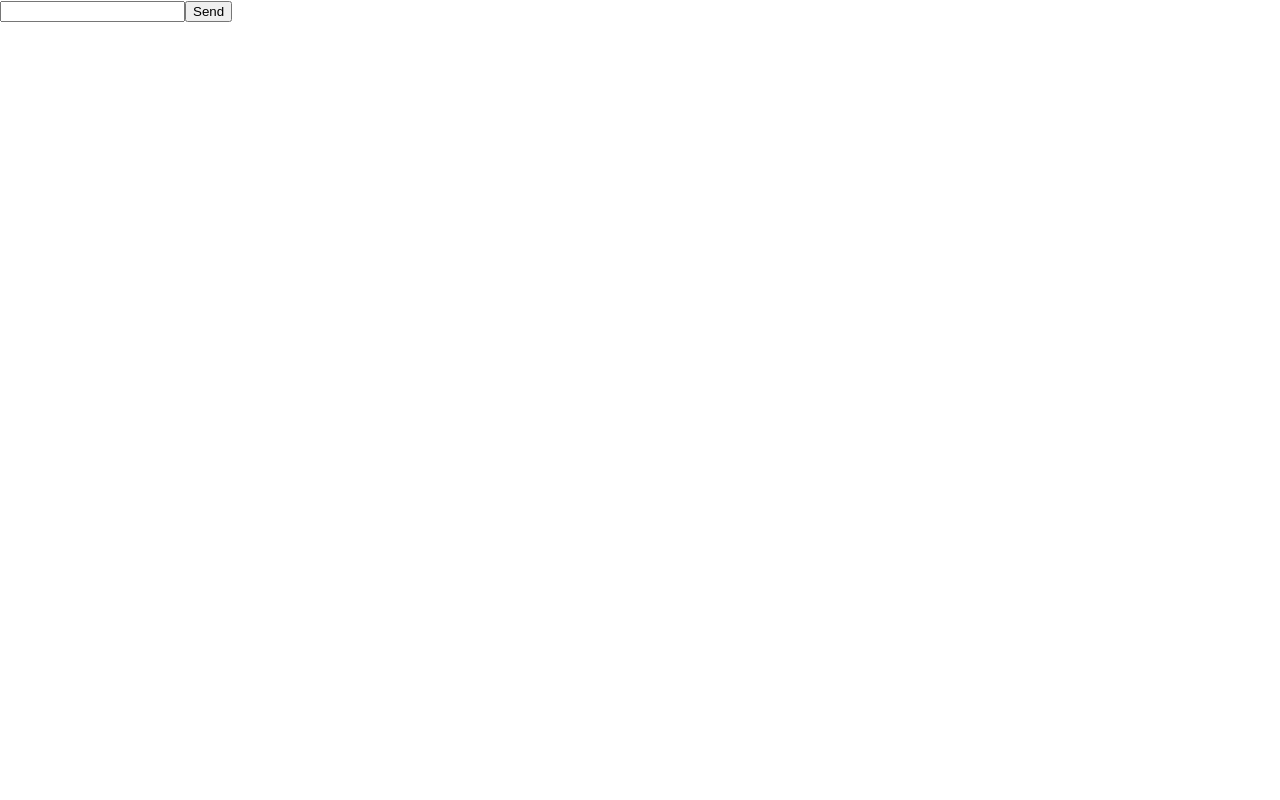
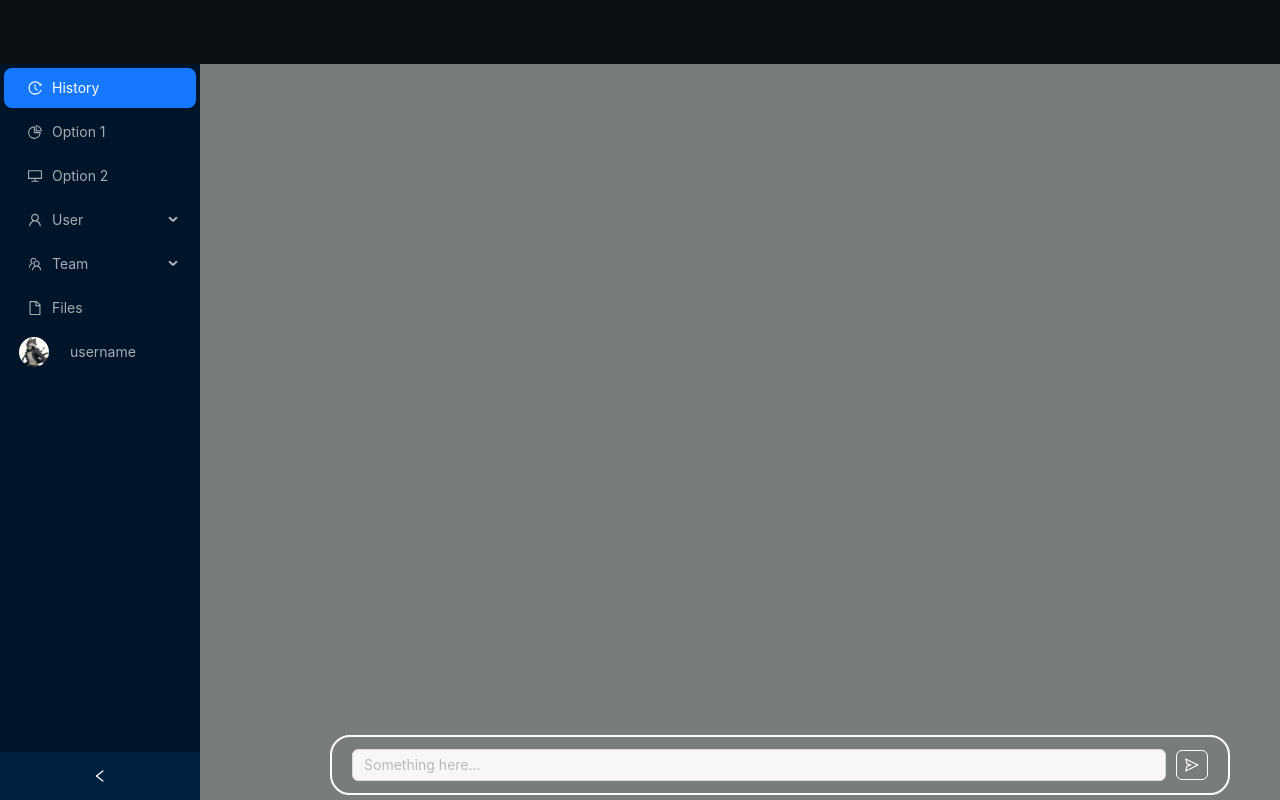
Before and after one commit to PolyglotBot-Alpha/frontend, a React (Create React App) app: page / in a window 1280 px wide. Built offline with nearby package versions, Linux system fonts and the light colour scheme.

Commit message:
front update

```diff
--- a/package.json
+++ b/package.json
@@ -3,14 +3,17 @@
   "version": "0.1.0",
   "private": true,
   "dependencies": {
+    "@ant-design/icons": "^5.3.6",
     "@testing-library/jest-dom": "^5.17.0",
     "@testing-library/react": "^13.4.0",
     "@testing-library/user-event": "^13.5.0",
+    "antd": "^5.16.4",
     "axios": "^1.6.8",
     "react": "^18.2.0",
     "react-dom": "^18.2.0",
     "react-scripts": "5.0.1",
     "socket.io-client": "^4.7.5",
+    "styled-components": "^6.1.8",
     "web-vitals": "^2.1.4"
   },
   "scripts": {
--- a/src/App.css
+++ b/src/App.css
@@ -28,6 +28,84 @@
   color: #61dafb;
 }
 
+.header {
+  position: fixed;
+  top: 0;
+  width: 100%;
+  display: flex;
+  align-items: center;
+  background-color: #0B1013;
+}
+
+.content{
+  overflow: auto;
+  display: flex;
+  flex-direction: column;
+  align-items: center;
+  padding-bottom: 20px;
+  transition: margin-left 0.3s;
+  background-color: #787D7B;
+}
+
+.buttonStyle{
+  width: 30px;
+  height: 30px;
+  display: flex;
+  justify-content: center;
+  align-items: center;
+}
+
+.sideBar{
+  overflow: auto;
+  height: 100vh;
+  padding-top: 64px;
+  position: fixed;
+  left: 0;
+  top: 0;
+  bottom: 0;
+}
+
+.messageBox{
+  display: inline-block;
+  word-wrap: break-word;
+  max-width: 80%;
+  border: 2px;
+  padding: 5px;
+  border-radius: 10px;
+  color: white;
+  margin: 10px 0;
+}
+
+.messageArea{
+  padding-top: 70px;
+  min-height: 95vh;
+  max-width: 800px;
+  width: 100%;
+  transition: margin-left 0.3s;
+  background-color: #787D7B;
+  border-radius: 20px;
+}
+
+.inputBox{
+  position: fixed;
+  bottom: 5px;
+  right: 0;
+  min-height: 60px;
+  border: 2px solid white;
+  display: flex;
+  align-items: center;
+  padding: 10px 20px;
+  background-color: #787D7B;
+  margin-top: 10px;
+  max-width: 900px;
+  border-radius: 20px;
+  transition: left 0.3s;
+  width: 100%;
+}
+.avatar {
+  justify-self: center; /* 水平居中对齐 */
+}
+
 @keyframes App-logo-spin {
   from {
     transform: rotate(0deg);
@@ -36,3 +114,29 @@
     transform: rotate(360deg);
   }
 }
+
+@media (max-width: 768px) {
+.inputBox{
+  width: 75%;
+}
+
+.sideBar{
+  position: fixed;
+  width: 80%;
+  height: 100%;
+  z-index: 1000;
+}
+.inputBox{
+  z-index: 0;
+}
+.messageArea{
+  width: 80%;
+}
+.messageBox {
+  float: none;
+  margin: 10px 0;
+  text-align: center;
+  display: block;
+}
+
+}
--- a/src/App.js
+++ b/src/App.js
@@ -1,17 +1,58 @@
-import React, { useState, useEffect } from 'react';
-import axios from 'axios';
+import React, { useState, useEffect } from "react";
+import axios from "axios";
+import "./App.css";
+import {
+  DesktopOutlined,
+  FileOutlined,
+  PieChartOutlined,
+  TeamOutlined,
+  UserOutlined,
+  SoundOutlined,
+  SendOutlined,
+  HistoryOutlined,
+} from "@ant-design/icons";
+import { Avatar, Button, Layout, Menu, theme } from "antd";
+import { Input } from "antd";
+import UserImage from "./user.png";
+const { TextArea } = Input;
+const { Header, Content, Footer, Sider } = Layout;
+function getItem(label, key, icon, children) {
+  return {
+    key,
+    icon,
+    children,
+    label,
+  };
+}
+const items = [
+  getItem("History", "1", <HistoryOutlined />),
+  getItem("Option 1", "2", <PieChartOutlined />),
+  getItem("Option 2", "3", <DesktopOutlined />),
+  getItem("User", "sub1", <UserOutlined />, [
+    getItem("Tom", "4"),
+    getItem("Bill", "5"),
+    getItem("Alex", "6"),
+  ]),
+  getItem("Team", "sub2", <TeamOutlined />, [
+    getItem("Team 1", "7"),
+    getItem("Team 2", "8"),
+  ]),
+  getItem("Files", "9", <FileOutlined />),
+  getItem("username", "10", <Avatar style={{ right: 10 }} src={UserImage} />),
+];
 
 function App() {
+  // const { currentUser } = useContext(AuthContext);
   const [messages, setMessages] = useState(() => {
     // Try to retrieve the chat history from localStorage
-    const savedMessages = localStorage.getItem('chatMessages');
+    const savedMessages = localStorage.getItem("chatMessages");
     return savedMessages ? JSON.parse(savedMessages) : [];
   });
-  const [input, setInput] = useState('');
+  const [input, setInput] = useState("");
 
   useEffect(() => {
     // Listen for changes in messages and update localStorage
-    localStorage.setItem('chatMessages', JSON.stringify(messages));
+    localStorage.setItem("chatMessages", JSON.stringify(messages));
   }, [messages]);
 
   const handleInputChange = (event) => {
@@ -19,28 +60,43 @@ function App() {
   };
 
   const handleSend = async () => {
-    const userMessage = { text: input, id: Date.now(), sender: 'user' };
-    setMessages(messages => [...messages, userMessage]);
+    const userMessage = { text: input, id: Date.now(), sender: "user" };
+    setMessages((messages) => [...messages, userMessage]);
 
     try {
-      const response = await axios.post(process.env.REACT_APP_API_URL, { user_input: input });
+      const response = await axios.post(process.env.REACT_APP_API_URL, {
+        user_input: input,
+      });
       const { essay, audio_url } = response.data;
-      const botMessage = { text: essay, audioUrl: audio_url, id: Date.now() + 1, sender: 'bot' };
-      setMessages(messages => [...messages, botMessage]);
+      const botMessage = {
+        text: essay,
+        audioUrl: audio_url,
+        id: Date.now() + 1,
+        sender: "bot",
+      };
+      setMessages((messages) => [...messages, botMessage]);
     } catch (error) {
-      console.error('Error fetching response:', error);
-      const errorMessage = { text: 'Failed to fetch response from the server.', id: Date.now() + 1, sender: 'bot' };
-      setMessages(messages => [...messages, errorMessage]);
+      console.error("Error fetching response:", error);
+      const errorMessage = {
+        text: "Failed to fetch response from the server.",
+        id: Date.now() + 1,
+        sender: "bot",
+      };
+      setMessages((messages) => [...messages, errorMessage]);
     }
 
-    setInput('');
+    setInput("");
   };
 
   const handleBotResponse = (inputText) => {
     const botMessageText = `Echo: ${inputText}`; // Simulate a bot's response
-    const botMessage = { text: botMessageText, id: Date.now() + 1, sender: 'bot' };
+    const botMessage = {
+      text: botMessageText,
+      id: Date.now() + 1,
+      sender: "bot",
+    };
     setTimeout(() => {
-      setMessages(messages => [...messages, botMessage]);
+      setMessages((messages) => [...messages, botMessage]);
     }, 500); // Simulate network delay
   };
 
@@ -49,21 +105,159 @@ function App() {
     window.speechSynthesis.speak(speech);
   };
 
+  const [collapsed, setCollapsed] = useState(false);
+  const [isMobile, setIsMobile] = useState(false);
+  let InputLeftValue;
+  if (isMobile) {
+    InputLeftValue = 90;
+  } else {
+    InputLeftValue = collapsed ? 90 : 280;
+  }
+  let MessageLeftValue;
+  if (isMobile) {
+    MessageLeftValue = 40;
+  } else {
+    MessageLeftValue = collapsed ? 50 : 100;
+  }
+
+  useEffect(() => {
+    const handleResize = () => {
+      if (window.innerWidth <= 768) {
+        setCollapsed(true);
+        setIsMobile(true);
+      } else {
+        setCollapsed(false);
+        setIsMobile(false);
+      }
+    };
+
+    window.addEventListener("resize", handleResize);
+    handleResize();
+    return () => window.removeEventListener("resize", handleResize);
+  }, []);
+
   return (
+    <Layout
+      style={{
+        height: "100vh",
+      }}
+    >
+      <Sider
+        className={"sideBar"}
+        collapsible
+        collapsed={collapsed}
+        onCollapse={(value) => setCollapsed(value)}
+      >
+        <div className="demo-logo-vertical" />
+        <Menu
+          theme="dark"
+          defaultSelectedKeys={["1"]}
+          mode="inline"
+          items={items}
+        />
+        {/*<div*/}
+        {/*  className={"avatar"}*/}
+        {/*  style={{ textAlign: "center", color: "white" }}*/}
+        {/*>*/}
+        {/*  <Avatar style={{ marginRight: 10 }} src={UserImage} />*/}
+        {/*  username*/}
+        {/*</div>*/}
+
+        {/*<div*/}
+        {/*  className="user"*/}
+        {/*  style={{*/}
+        {/*    display: "flex",*/}
+        {/*    flexWrap: "nowrap",*/}
+        {/*    justifyContent: "space-between",*/}
+        {/*    marginRight: "20px",*/}
+        {/*  }}*/}
+        {/*>*/}
+        {/*  /!*<img src={currentUser.photoURL} alt="" />*!/*/}
+        {/*  <img src="./user.png" alt={""} />*/}
+        {/*  <span*/}
+        {/*    style={{*/}
+        {/*      whiteSpace: "nowrap",*/}
+        {/*      overflow: "hidden",*/}
+        {/*      textOverflow: "ellipsis",*/}
+        {/*      maxWidth: "150px",*/}
+        {/*    }}*/}
+        {/*  >*/}
+        {/*    /!*{currentUser.displayName}*!/*/}
+        {/*  </span>*/}
+        {/*</div>*/}
+      </Sider>
+      <Layout style={{ height: "100%" }}>
+        <Header className={"header"} />
+        <Content className={"content"}>
+          <div
+            className={"messageArea"}
+            style={{
+              marginLeft: MessageLeftValue,
+            }}
+          >
             <div>
-      <input value={input} onChange={handleInputChange} />
-      <button onClick={handleSend}>Send</button>
+              {messages.map((message) => (
                 <div>
-        {messages.map(message => (
-          <div key={message.id} style={{ textAlign: message.sender === 'bot' ? 'left' : 'right' }}>
+                  <div
+                    className={"messageBox"}
+                    key={message.id}
+                    style={{
+                      float: message.sender === "bot" ? "left" : "right",
+                      textAlign: message.sender === "bot" ? "left" : "right",
+                      backgroundColor:
+                        message.sender === "bot"
+                          ? "rgba(134,193,102,0.61)"
+                          : "rgba(51,166,184,0.53)",
+                    }}
+                  >
                     {message.text}
-            {message.sender === 'bot' && (
-              <button onClick={() => playText(message.text)}>Play</button>
+                    {message.sender === "bot" && (
+                      <Button
+                        ghost
+                        onClick={() => playText(message.text)}
+                        className={"buttonStyle"}
+                      >
+                        <SoundOutlined />
+                      </Button>
                     )}
+                  </div>
+                  <div style={{ clear: "both" }}></div>
                 </div>
               ))}
             </div>
           </div>
+          <div
+            className={"inputBox"}
+            style={{
+              left: InputLeftValue,
+              margin: "auto",
+            }}
+          >
+            <TextArea
+              placeholder="Something here..."
+              autoSize={{ minRows: 1, maxRows: 4 }}
+              value={input}
+              onChange={handleInputChange}
+              style={{
+                backgroundColor: "#f8f7f7",
+                //color: "white",
+              }}
+            />
+            {/*<button onClick={handleSend}>Send</button>*/}
+            <Button
+              ghost
+              onClick={handleSend}
+              className={"buttonStyle"}
+              style={{
+                marginLeft: 10,
+              }}
+            >
+              <SendOutlined />
+            </Button>
+          </div>
+        </Content>
+      </Layout>
+    </Layout>
   );
 }
 
```
Also changed, not shown: src/user.png (added), 1 other file (tests, documents, lock files or other folders). Lines whose indentation alone changed are shown as unchanged.
